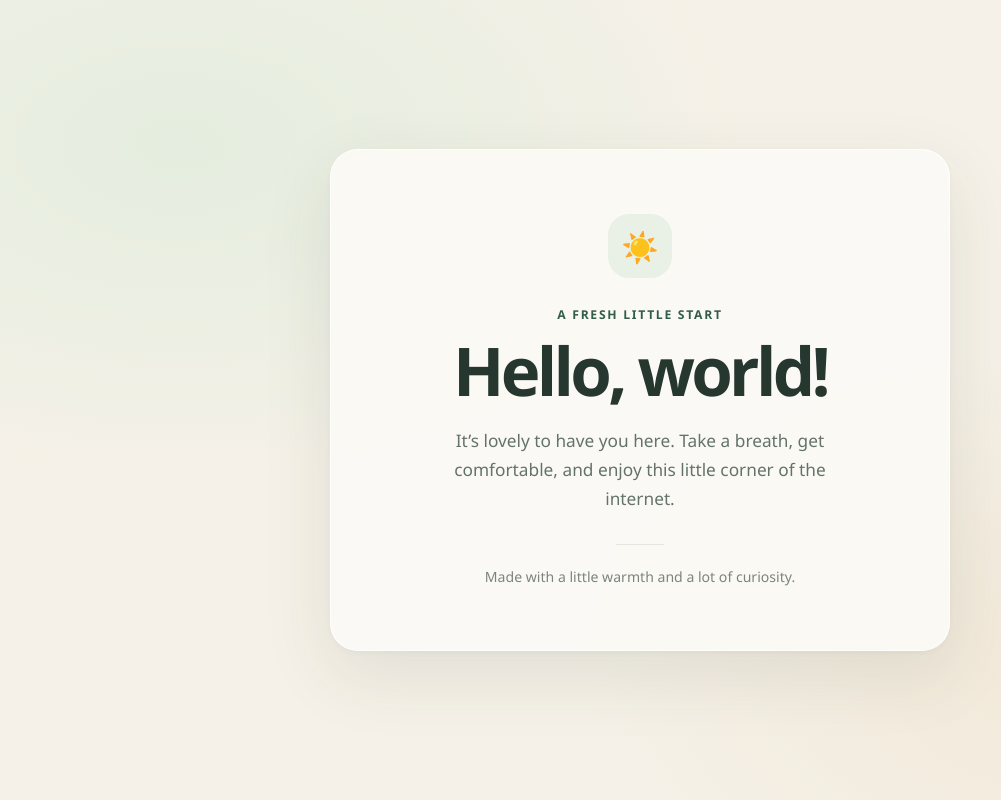
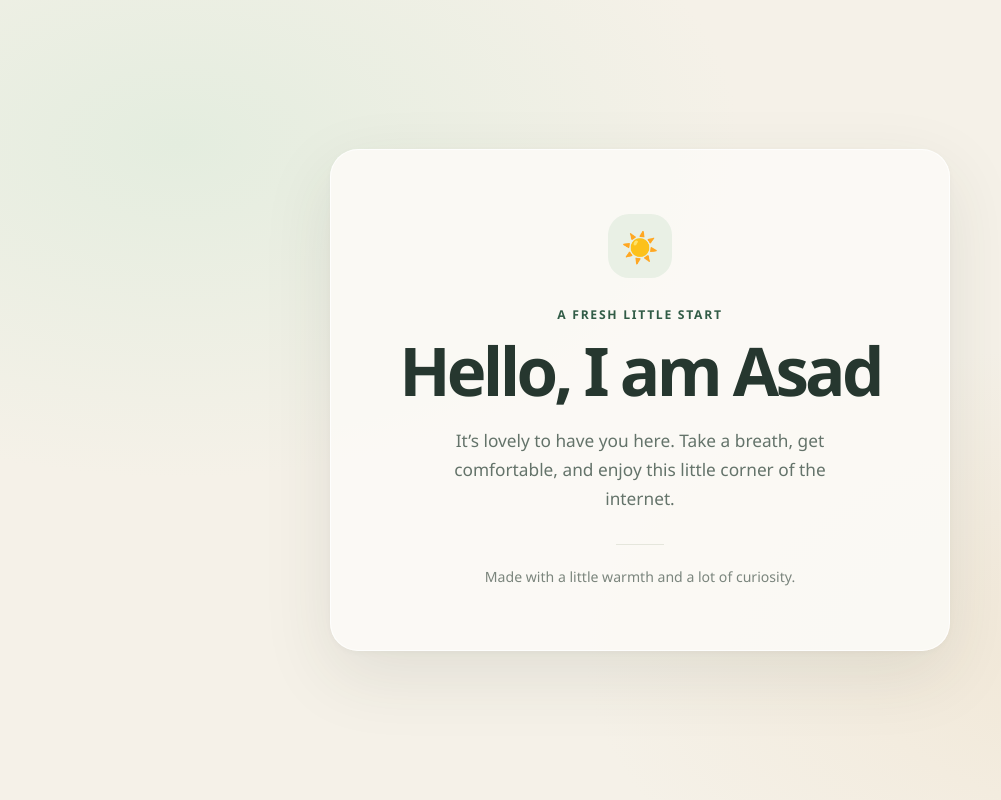
Before and after one commit to mrsarkar14/git-project, a plain HTML site: page index.html in a window 1280 px wide. Shown: the whole page, without its empty margins (0-1001 px from the left). Drawn offline with Linux system fonts and the light colour scheme.

Commit message:
hell 2nd

```diff
--- a/index.html
+++ b/index.html
@@ -104,7 +104,7 @@
   <main class="card">
     <div class="mark" aria-hidden="true">☀️</div>
     <p class="eyebrow">A fresh little start</p>
-    <h1>Hello, world!</h1>
+    <h1>Hello, I am Asad</h1>
     <p class="message">It’s lovely to have you here. Take a breath, get comfortable, and enjoy this little corner of the internet.</p>
     <div class="divider" aria-hidden="true"></div>
     <p class="note">Made with a little warmth and a lot of curiosity.</p>
```
